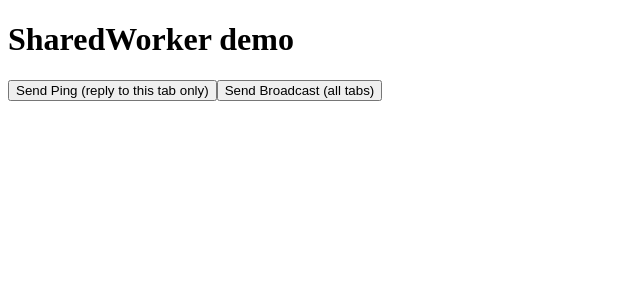
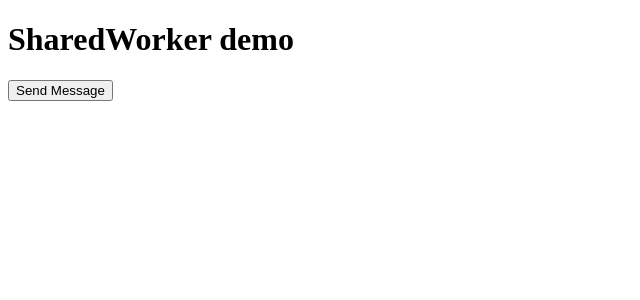
Before and after one commit to tylerlong/rc-web-phone-multi-tabs-demo, a React (Vite) app: page / in a window 1280 px wide. Shown: the top 300 px of the page, without its empty margins (0-640 px from the left). Built offline with nearby package versions, Linux system fonts and the light colour scheme.

Commit message:
Simplify messages

```diff
--- a/src/App.tsx
+++ b/src/App.tsx
@@ -2,13 +2,13 @@ import { useCallback, useEffect, useRef, useState } from "react";
 
 type RequestMessage = {
 	id: string;
-	type: "ping" | "broadcast" | "disconnect";
+	type: "message" | "disconnect";
 	text?: string;
 };
 
 type ResponseMessage = {
 	id: string;
-	type: "pong" | "broadcast";
+	type: "message";
 	text: string;
 };
 
@@ -47,15 +47,10 @@ export default function App() {
 				...prev,
 				{
 					id: data.id,
-					text: `from worker [${data.type}] ${data.text}`,
+					text: `from worker ${data.text}`,
 				},
 			]);
 		};
-
-		postMessage({
-			type: "ping",
-			text: "hello from app",
-		});
 
 		return () => {
 			postMessage({
@@ -66,26 +61,23 @@ export default function App() {
 		};
 	}, [postMessage]);
 
-	const send = (type: "ping" | "broadcast") => {
-		const text = `${type} ${new Date().toISOString()}`;
+	const send = () => {
+		const text = new Date().toISOString();
 		const message = postMessage({
-			type,
+			type: "message",
 			text,
 		});
 		setMessages((prev) => [
 			...prev,
-			{ id: message.id, text: `to worker [${type}] ${text}` },
+			{ id: message.id, text: `to worker ${text}` },
 		]);
 	};
 
 	return (
 		<div>
 			<h1>SharedWorker demo</h1>
-			<button onClick={() => send("ping")} type="button">
-				Send Ping (reply to this tab only)
-			</button>
-			<button onClick={() => send("broadcast")} type="button">
-				Send Broadcast (all tabs)
+			<button onClick={send} type="button">
+				Send Message
 			</button>
 			<ul>
 				{messages.map((message) => (
--- a/src/shared-worker.ts
+++ b/src/shared-worker.ts
@@ -2,13 +2,13 @@ const ports = new Set<MessagePort>();
 
 type RequestMessage = {
 	id: string;
-	type: "ping" | "broadcast" | "disconnect";
+	type: "message" | "disconnect";
 	text?: string;
 };
 
 type ResponseMessage = {
 	id: string;
-	type: "pong" | "broadcast";
+	type: "message";
 	text: string;
 };
 
@@ -38,20 +38,12 @@ worker.onconnect = (event: MessageEvent) => {
 			return;
 		}
 
-		if (data.type === "broadcast") {
-			for (const client of ports) {
-				send(client, {
-					type: "broadcast",
-					text: data.text ?? "",
-				});
-			}
-			return;
+		for (const client of ports) {
+			send(client, {
+				type: "message",
+				text: data.text ?? "",
+			});
 		}
-
-		send(port, {
-			type: "pong",
-			text: `worker received: ${data.text ?? ""}`,
-		});
 	};
 
 	port.start();
```
